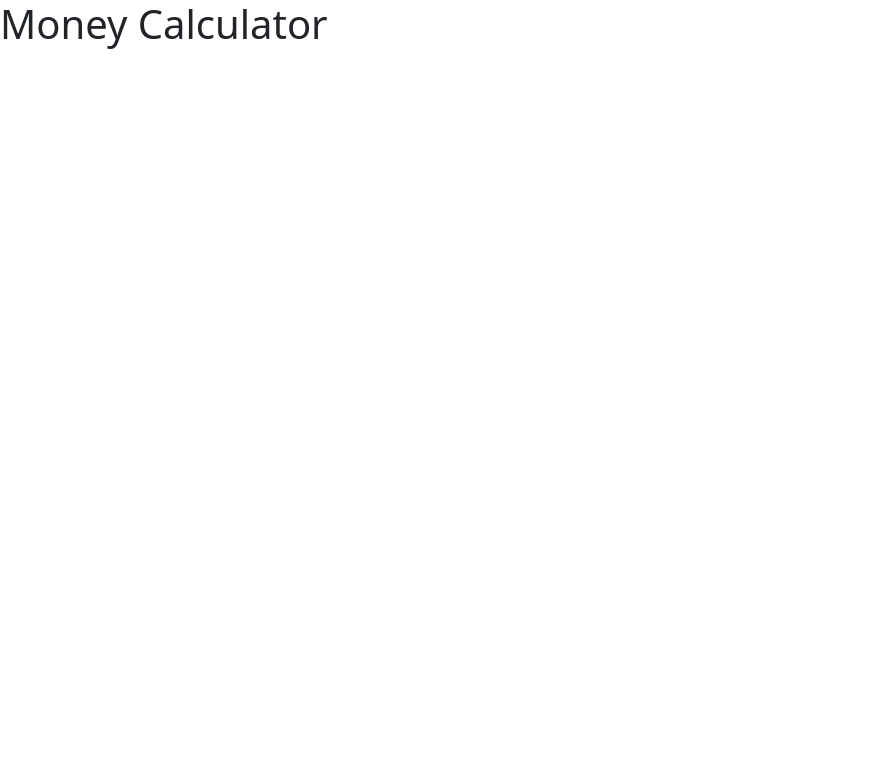
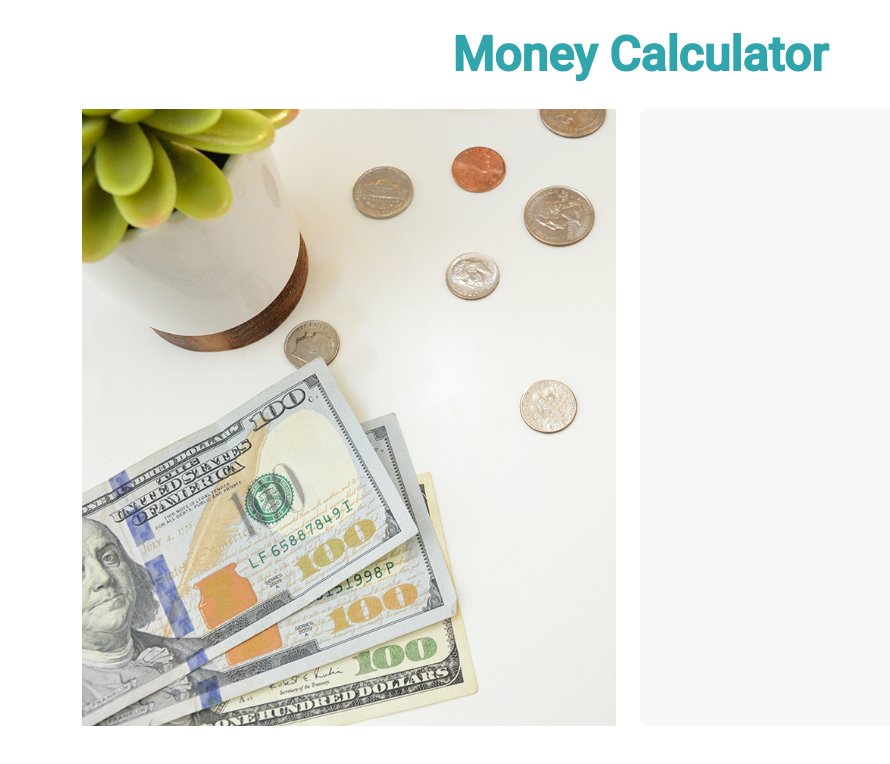
Before and after one commit to Habidhossen/Income-Distribution, a plain HTML site: page index.html in a window 1280 px wide. Shown: the whole page, without its empty margins (0-890 px from the left). Drawn offline with nearby package versions, Linux system fonts and the light colour scheme.

Commit message:
code added

```diff
--- a/css/style.css
+++ b/css/style.css
@@ -0,0 +1,14 @@
+body {
+  font-family: "Roboto", sans-serif;
+}
+.header-title {
+  margin: 25px 0;
+  font-weight: bold;
+  font-size: 48px;
+  line-height: 59px;
+  color: #31a5ac;
+}
+.right-part-bg {
+  background-color: #f8f8f8;
+  border-radius: 8px;
+}
--- a/index.html
+++ b/index.html
@@ -23,11 +23,26 @@
     <link rel="stylesheet" href="css/style.css" />
   </head>
   <body>
+    <!-- Header Part Start -->
     <header>
-      <h1>Money Calculator</h1>
+      <h1 class="header-title text-center">Money Calculator</h1>
     </header>
+    <!-- Header Part End -->
 
-    <main></main>
+    <!-- Main Part Start -->
+    <main>
+      <div class="container">
+        <div class="row row-cols-2 g-5">
+          <div class="col">
+            <img class="img-fluid" src="images/money-cover.jpg" alt="" />
+          </div>
+          <div class="right-part-bg col">
+            <div></div>
+          </div>
+        </div>
+      </div>
+    </main>
+    <!-- Main Part End -->
 
     <!-- Bootstrap JS -->
     <script
```
